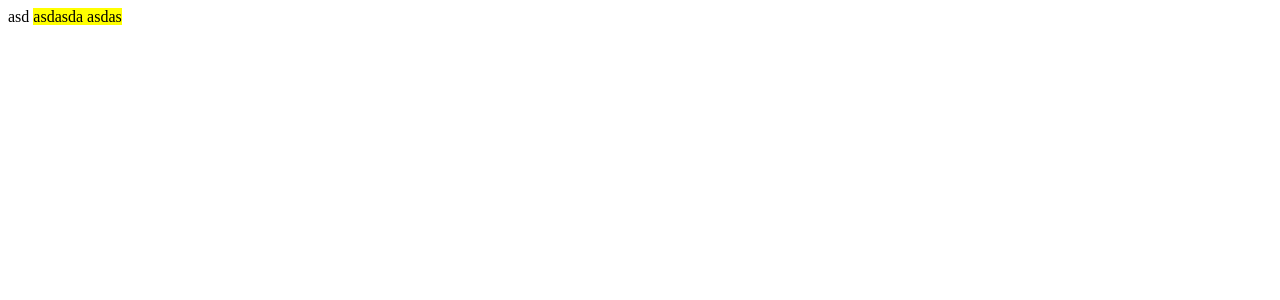
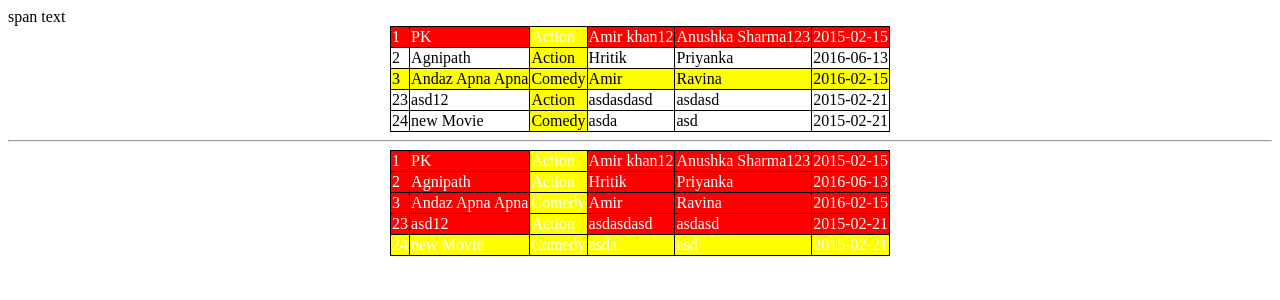
Before and after one commit to itcornerabd/php-eve-78, a PHP site: page /jquery/index.php in a window 1280 px wide. Shown: the top 300 px of the page. Run offline with PHP 8.4, Linux system fonts and the light colour scheme.

Commit message:
jquery selector

```diff
--- a/db/index.php
+++ b/db/index.php
@@ -70,7 +70,7 @@ require('constr.php');
 
  		<?php
 
- 			$query = "select movie.* , category.Name as CatName from tbl_movie as movie , tbl_category as category  where movie.CategoryID=category.ID order by movie.ID desc "  ;
+ 			$query = "select movie.* , category.Name as CatName from tbl_movie as movie , tbl_category as category  where movie.CategoryID=category.ID order by movie.ID  "  ;
 			$rows=mysqli_query($con,$query);
 			if(!$rows)
 				die("movie not available right now");
--- a/jquery/index.php
+++ b/jquery/index.php
@@ -7,7 +7,21 @@
 
 
 	<style>
+		table,tr,td
+		{
+			border-collapse: collapse;
+			border:1px solid black;
+		}
 		.cls
+		{
+			background-color:yellow;
+		}
+		.red
+		{
+			background-color: red;
+			color:white;
+		}
+		.yellow
 		{
 			background-color:yellow;
 		}
@@ -17,18 +31,131 @@
 	</head>
 
 	<body >
-				asd
+				<span class="demo"> span text </span>
 
-				<span>
-					asdasda asdas
-				</span>
+			<table align="center" >
+				<tr  class="demo">
+					<td>1</td>
+					<td>PK </td>
+					<td>Action</td>
+					<td>Amir khan12</td>
+					<td>Anushka Sharma123</td>
+					<td>2015-02-15</td>
+				</tr>
+
+				<tr >
+				<td>2</td>
+				<td>Agnipath</td>
+				<td>Action</td>
+				<td>Hritik</td>
+				<td>Priyanka</td>
+				<td>2016-06-13</td>
+
+				<tr>
+
+				<td>3</td>
+				<td>Andaz Apna Apna</td>
+				<td>Comedy</td>
+				<td>Amir</td>
+				<td>Ravina</td>
+				<td>2016-02-15</td>
+				</tr>
+				<tr >
+				<td>23</td>
+				<td>asd12</td>
+				<td>Action</td>
+				<td>asdasdasd</td>
+				<td>asdasd</td>
+				<td>2015-02-21</td>
+				</tr>
+				<tr class="demo" ID="lastrow" >
+				<td>24</td>
+				<td>new Movie</td>
+				<td>Comedy</td>
+				<td>asda</td>
+				<td>asd</td>
+				<td>2015-02-21</td>
+			</tr>
+			</table>
+
+<hr>
+
+			<table align="center" >
+				<tr  class="demo">
+					<td>1</td>
+					<td>PK </td>
+					<td>Action</td>
+					<td>Amir khan12</td>
+					<td>Anushka Sharma123</td>
+					<td>2015-02-15</td>
+				</tr>
+
+				<tr >
+				<td>2</td>
+				<td>Agnipath</td>
+				<td>Action</td>
+				<td>Hritik</td>
+				<td>Priyanka</td>
+				<td>2016-06-13</td>
+
+				<tr>
+
+				<td>3</td>
+				<td>Andaz Apna Apna</td>
+				<td>Comedy</td>
+				<td>Amir</td>
+				<td>Ravina</td>
+				<td>2016-02-15</td>
+				</tr>
+				<tr >
+				<td>23</td>
+				<td>asd12</td>
+				<td>Action</td>
+				<td>asdasdasd</td>
+				<td>asdasd</td>
+				<td>2015-02-21</td>
+				</tr>
+				<tr class="demo" ID="lastrow" >
+				<td>24</td>
+				<td>new Movie</td>
+				<td>Comedy</td>
+				<td>asda</td>
+				<td>asd</td>
+				<td>2015-02-21</td>
+			</tr>
+			</table>
+
+
 	</body>
 
 </html>
 
 <script src="./jquery.js"></script>
 <script>
- $(document).ready(function (){
-	$("span").addClass('cls');
- });
+	//$("td").addClass('yellow'); //element wise selector
+	//$(".demo").addClass('yellow'); //class selector
+	//$("#lastrow").addClass('yellow'); //ID selector
+
+	// $("tr:even").addClass('yellow');
+	//counting starts from 0  irrespective parent
+	// $("tr:odd").addClass('red');
+
+	// $("tr:nth-child(odd)").addClass('yellow');
+	// //counting starts from 1 respective to parent
+	// $("tr:nth-child(even)").addClass('red');
+
+	// $("td:contains(Comedy)").next().next().prev().next().addClass('yellow');
+		// $("td:contains(Comedy)").prevAll().nextAll().addClass('yellow');
+
+	//$("td:contains(Comedy)").parent().addClass('yellow');
+
+	$("tr:last").addClass('yellow');
+
+	$("tr:first").addClass('red');
+
+	$("tr:eq(2)").addClass('yellow');
+
+	$("table:nth-child(4)").addClass('red');
+
+	$("td:nth-child(3)").addClass('yellow');
 </script>
```
